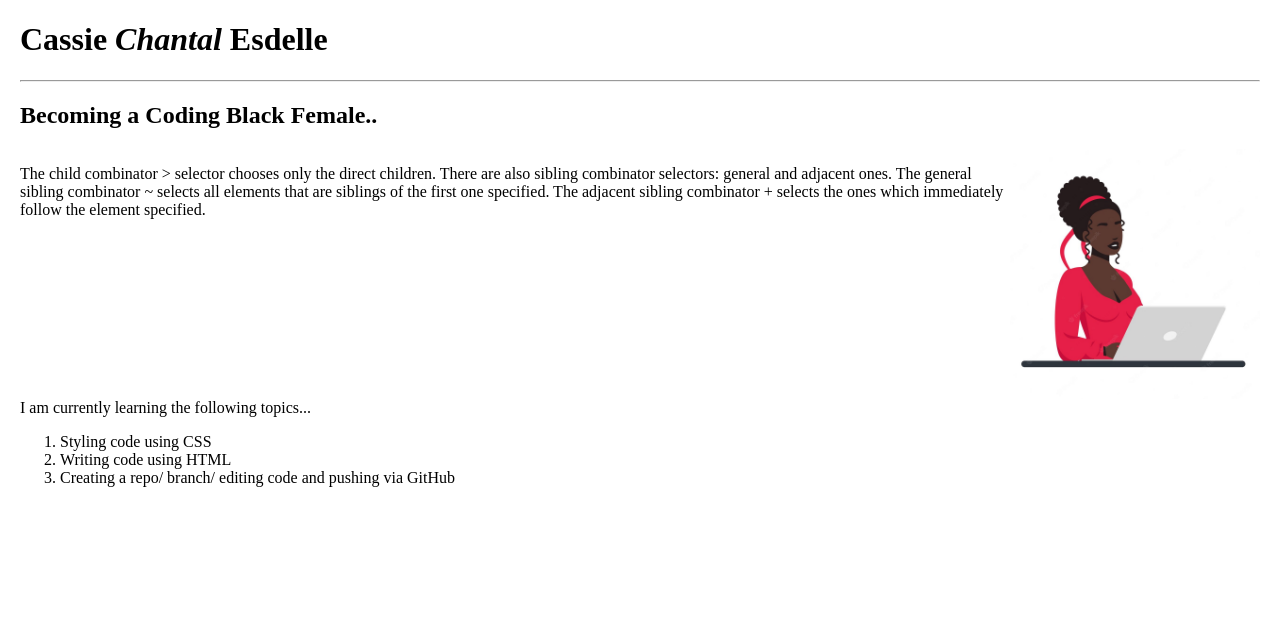
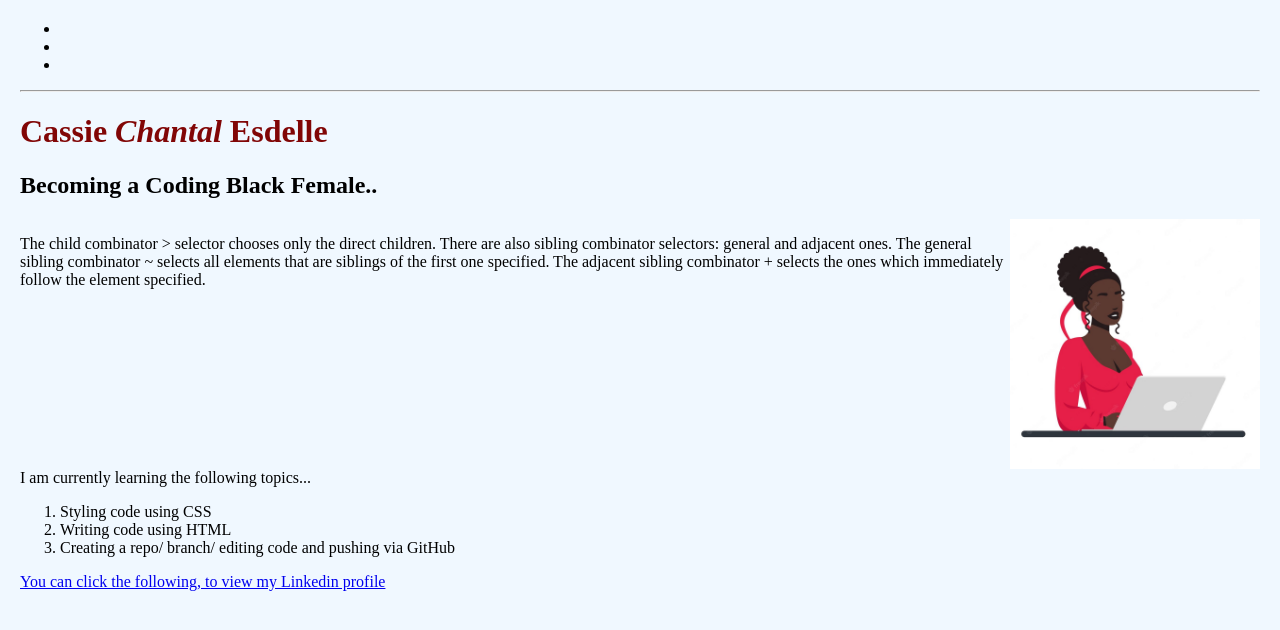
Before and after one commit to CassieEsdelle/portfolio, a plain HTML site: page index.html in a window 1280 px wide. Drawn offline with Linux system fonts and the light colour scheme.

Commit message:
added a nav nd ul list

```diff
--- a/index.html
+++ b/index.html
@@ -9,8 +9,18 @@
     </head>
     <!--Body is visible code-->
     <body>
-        <header><h1><strong>Cassie <em>Chantal</em> Esdelle</strong></h1></header>
-        <hr></hr>
+        <header>
+            <nav>
+                <ul>
+                    <li></li>
+                    <li></li>
+                    <li></li>
+                </ul>
+            </nav>
+            <hr>
+            <h1><strong>Cassie <em>Chantal</em> Esdelle</strong></h1>
+        </header>
+
         <main>
             <h2>Becoming a Coding Black Female..</h2>
             <sectio>
@@ -37,6 +47,6 @@
 
 
         </main>
-        <footer></footer>
+        <footer><a href="https://www.linkedin.com/in/cassie-esdelle-40115a9b/">You can click the following, to view my Linkedin profile</a></footer>
     </body>
 </html>
--- a/style.css
+++ b/style.css
@@ -9,4 +9,10 @@
 }
 body {
     margin: 20px;
+    background-color: aliceblue
+
 }
+
+h1 {
+    color:rgb(129, 6, 6)
+}
```
